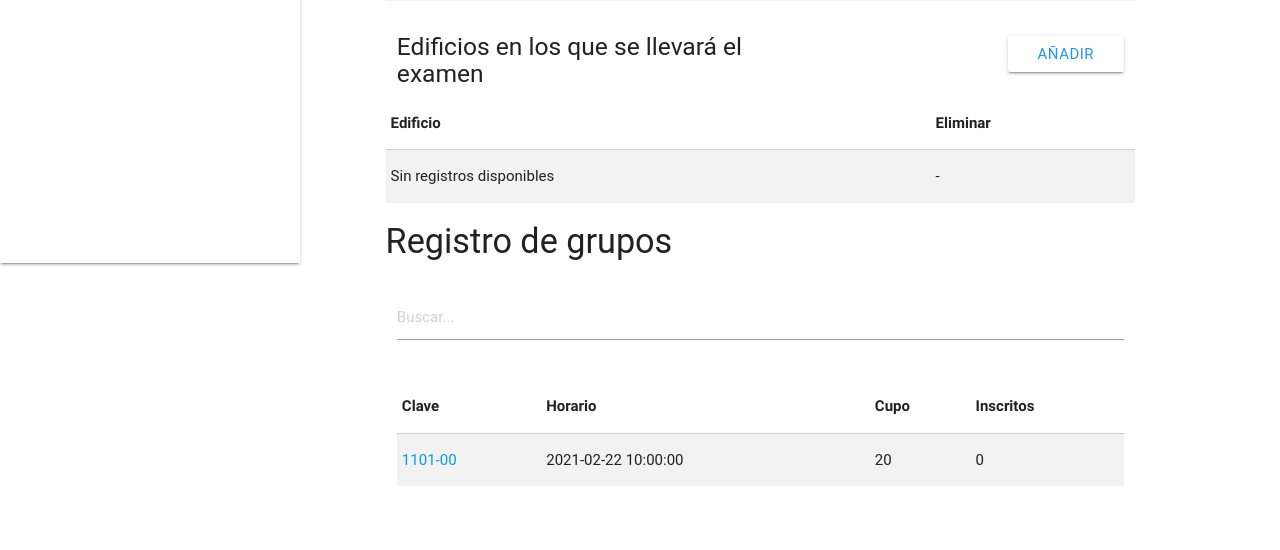
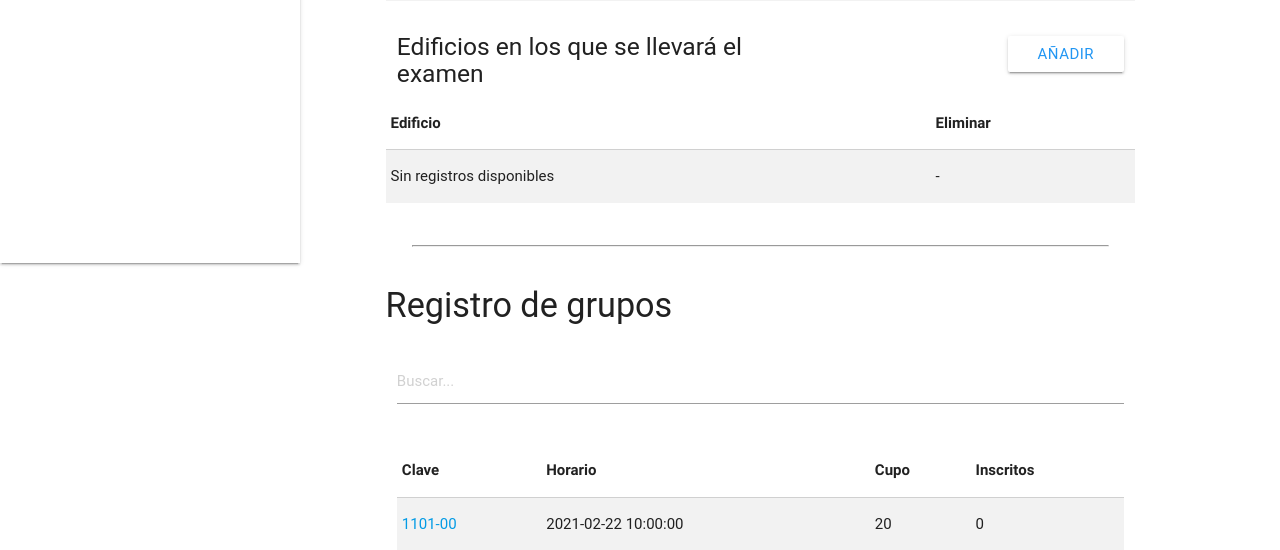
Before and after one commit to edoomm/proyecto-web, a PHP site: page /admin/grupos/ in a window 1280 px wide. Shown: the part 597-1147 px from the top of the page. Before the commit the page ends 1083 px from the top, so only its background shows below. Run offline with PHP 8.4, Linux system fonts and the light colour scheme; a user stored in the database is signed in; data comes from the database, SQL or seed files in the repository; data that the repository does not hold is empty; style sheets or scripts are compiled from the project's sources; some libraries are stand-ins or nearby versions; some web fonts are replaced.

Commit message:
cambios en el diseño

```diff
--- a/admin/grupos/index.php
+++ b/admin/grupos/index.php
@@ -274,6 +274,10 @@ if (!isset($_SESSION["id"])) {
                     </tbody>
                 </table>
             </div>
+        </div>
+
+        <div class="container" style="padding: 15px;">
+        <hr>
         </div>
 
         <!-- Dashboard -->
```
